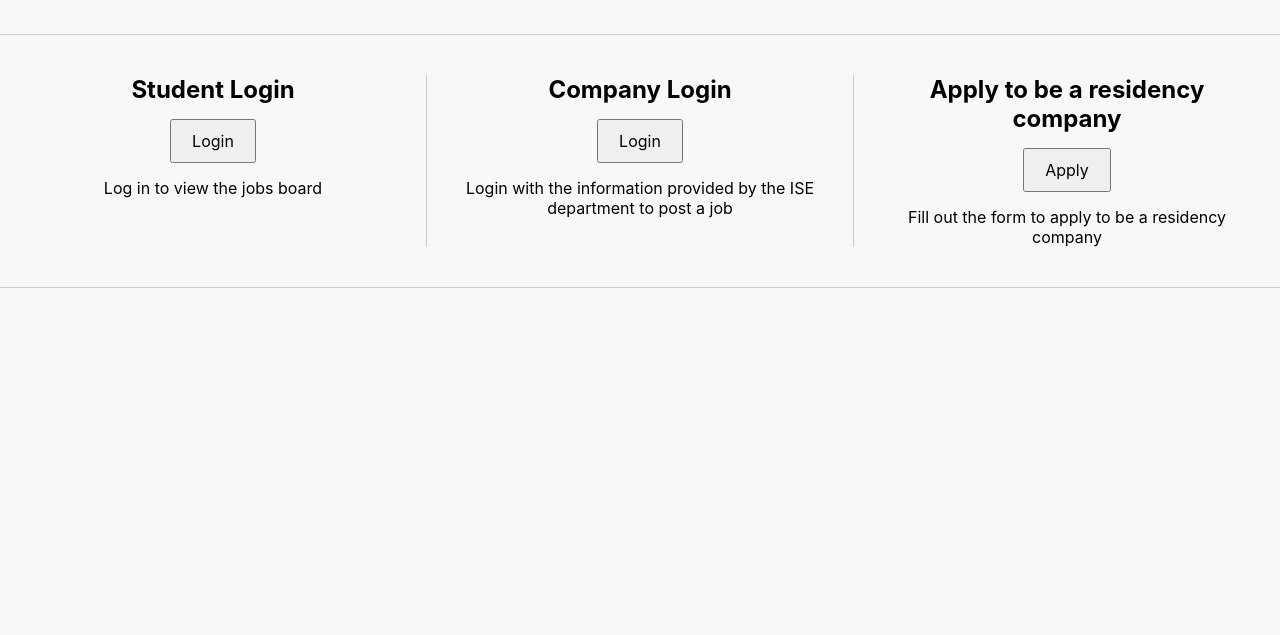
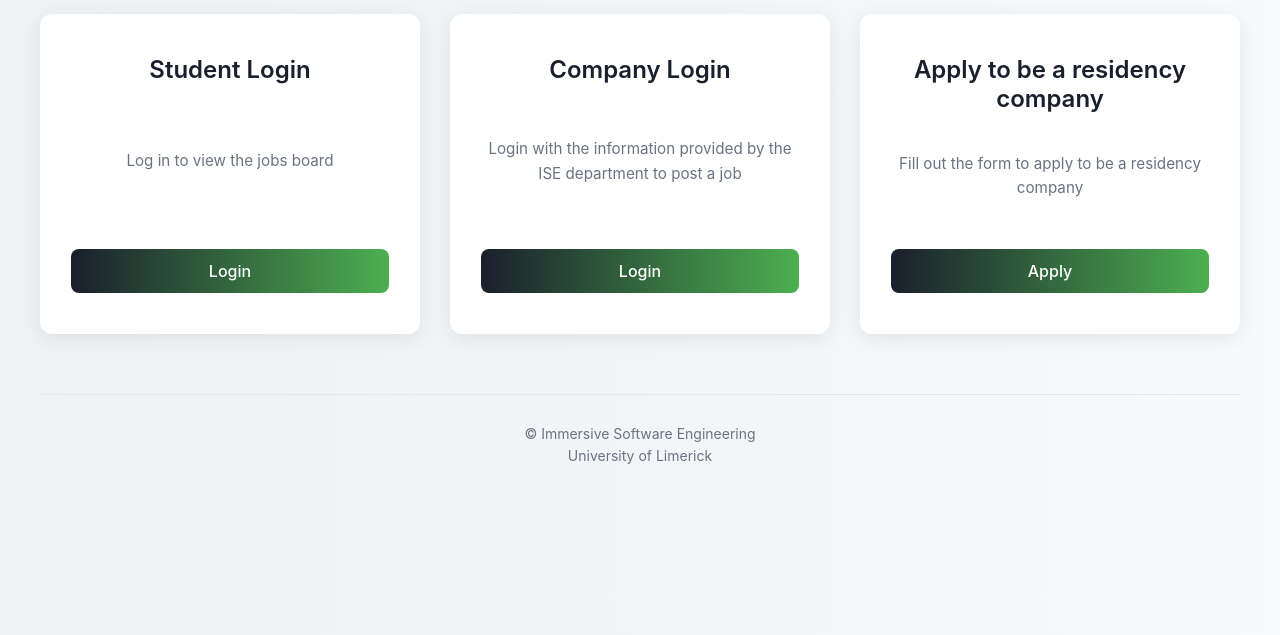
Before and after one commit to AndyCao555/ResidencyWebApp-fix, a plain HTML site: page index.html in a window 1280 px wide. Shown: the part 165-800 px from the top of the page. Drawn offline with Linux system fonts and the light colour scheme.

Commit message:
added favicon image,and update index css,added images folder for images we may wish to use

```diff
--- a/Index.css
+++ b/Index.css
@@ -2,47 +2,116 @@
   margin: 0;
   padding: 0;
   box-sizing: border-box;
-    font-family: 'Inter', sans-serif;
-  }
-body.index {
-    font-family: Arial, sans-serif;
-    margin: 0;
-    padding: 0;
-    background-color: #f8f8f8;
-    text-align: center;
+  font-family: -apple-system, BlinkMacSystemFont, 'Segoe UI', Roboto, Oxygen, Ubuntu, Cantarell, sans-serif;
 }
 
-  h1 {
-    margin-top: 100px;
-    font-size: 40px;
+body {
+  background: linear-gradient(to right, #EEF2F5, #F7F9FB);
+  min-height: 100vh;
+  color: #1A1F2C;
+  padding: 40px 20px;
+}
+
+body.index h1 {
+  text-align: center;
+  font-size: 3rem;
+  font-weight: 700;
+  color: #1A1F2C;
+  margin-bottom: 60px;
+  padding-top: 20px;
 }
 
 .section-container {
-    display: flex;
-    justify-content: space-evenly;
-    margin: 50px 0;
-    border-top: 1px solid #ccc;
-    border-bottom: 1px solid #ccc;
-    padding: 40px 0;
+  display: grid;
+  grid-template-columns: repeat(auto-fit, minmax(300px, 1fr));
+  gap: 30px;
+  max-width: 1200px;
+  margin: 0 auto 60px auto;
 }
 
 .section {
-    flex: 1;
-    padding: 0 20px;
+  background: white;
+  border-radius: 12px;
+  padding: 40px 30px;
+  box-shadow: 0 4px 20px rgba(0, 0, 0, 0.08);
+  text-align: center;
+  transition: all 0.3s ease;
+  border: 1px solid transparent;
+  display: flex;
+  flex-direction: column;
+
+  min-height: 320px;
+}
+
+.section:hover {
+  transform: translateY(-5px);
+  box-shadow: 0 8px 30px rgba(0, 0, 0, 0.12);
+  border-color: #4CAF50;
 }
 
 .section h2 {
-    font-size: 24px;
-    margin-bottom: 15px;
+  font-size: 1.5rem;
+  font-weight: 600;
+  color: #1A1F2C;
+  margin-bottom: 20px;
 }
 
 .section button {
-    padding: 10px 20px;
-    font-size: 16px;
-    margin-bottom: 15px;
+  background: linear-gradient(to right, #1A1F2C, #4CAF50);
+  color: white;
+  border: none;
+  padding: 12px 24px;
+  font-size: 1rem;
+  font-weight: 500;
+  border-radius: 8px;
   cursor: pointer;
+  transition: all 0.2s ease;
+  min-width: 120px;
+  margin-top: auto;
 }
 
-  .section:not(:last-child) {
-    border-right: 1px solid #ccc;
+.section button:hover {
+  opacity: 0.9;
+  transform: translateY(-2px);
+  box-shadow: 0 4px 15px rgba(76, 175, 80, 0.3);
 }
+
+.section p {
+  font-size: 0.95rem;
+  color: #6B7280;
+  line-height: 1.6;
+  margin-top: auto;
+  margin-bottom: 30px
+}
+
+.footer {
+  text-align: center;
+  max-width: 1200px;
+  margin: 0 auto;
+  padding: 30px 0;
+  border-top: 1px solid #E5E7EB;
+  font-size: 0.875rem;
+  color: #6B7280;
+}
+
+.footer p {
+  margin-bottom: 5px;
+}
+
+@media (max-width: 768px) {
+  body {
+    padding: 20px 15px;
+  }
+
+  body.index h1 {
+    font-size: 2.5rem;
+  }
+
+  .section {
+    padding: 30px 20px;
+  }
+
+  .section-container {
+    gap: 20px;
+  }
+}
--- a/index.html
+++ b/index.html
@@ -5,6 +5,7 @@
     <meta name="viewport" content="width=device-width, initial-scale=1.0" />
     <title>ISE Homepage</title>
     <link rel="stylesheet" href="Index.css"/>
+    <link rel="icon" type="image/png" href="images/Favicon.png">
 
   </head>
   <body class="index">
@@ -13,19 +14,25 @@
     <div class="section-container">
       <div class="section">
         <h2>Student Login</h2>
+        <p>Log in to view the jobs board</p>
         <button onclick="window.location.href='StudentLogin.html'">Login</button>
-        <p>Log in to view the jobs board</p>
       </div>
       <div class="section">
         <h2>Company Login</h2>
-        <button onclick="window.location.href='CompanyLogin.html'">Login</button>
-        <p>Login with the information provided by the ISE department to post a job</p>
+         <p>Login with the information provided by the ISE department to post a job</p>
+         <button onclick="window.location.href='CompanyLogin.html'">Login</button>
       </div>
       <div class="section">
         <h2>Apply to be a residency company</h2>
-        <button onclick="window.location.href='CompanyApplication.html'">Apply</button>
-        <p>Fill out the form to apply to be a residency company</p>
+         <p>Fill out the form to apply to be a residency company</p>
+       <button onclick="window.location.href='CompanyApplication.html'">Apply</button>
       </div>
     </div>
+
+    <div class="footer">
+      <p>&copy; Immersive Software Engineering</p>
+      <p>University of Limerick</p>
+    </div>
+    <div>
   </body>
 </html>
```
Also changed, not shown: CompanyApplication.html (+2 -0 lines), CompanyDashboard.html (+2 -0 lines), CompanyLogin.html (+2 -0 lines), PostListing.html (+2 -0 lines), StudentLogin.html (+1 -0 lines), images/Favicon.png (added). Lines whose indentation alone changed are shown as unchanged.
